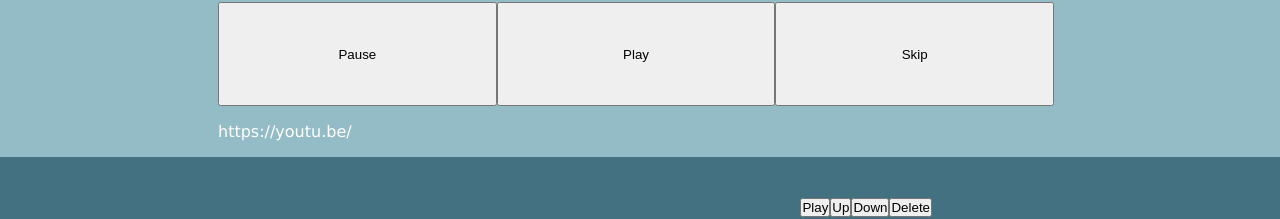
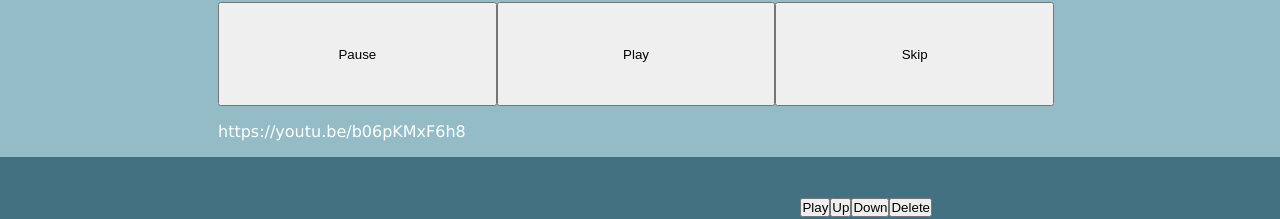
Before and after one commit to NotNorom/eh, a React (Create React App) app in the folder src/frontend/: page / in a window 1280 px wide. Shown: the part 68-287 px from the top of the page. Built offline with nearby package versions, Linux system fonts and the light colour scheme; no server answers.

Commit message:
Add currentlyPlaying field to state and forward it to the video player

```diff
--- a/src/frontend/src/App.js
+++ b/src/frontend/src/App.js
@@ -1,24 +1,26 @@
 import React, { Component } from 'react';
-// import config from "./config.js";
 import VideoPlayer from "./VideoPlayer/VideoPlayer";
 import Queue from "./Queue/Queue";
 import "./App.css";
+
 
 class App extends Component {
     constructor(props) {
         super(props);
         this.state = {
+            currentlyPlaying: "b06pKMxF6h8",
             queue: [
                 "lBsq4DC6Jv4",
                 "WZFVeSZrM_I",
             ]
         }
     }
+
     render() {
         return (
             <React.Fragment>
                 <header>
-                    <VideoPlayer />
+                    <VideoPlayer videoId={this.state.currentlyPlaying}/>
                 </header>
                 <main>
                     <Queue queue={this.state.queue}/>
```
